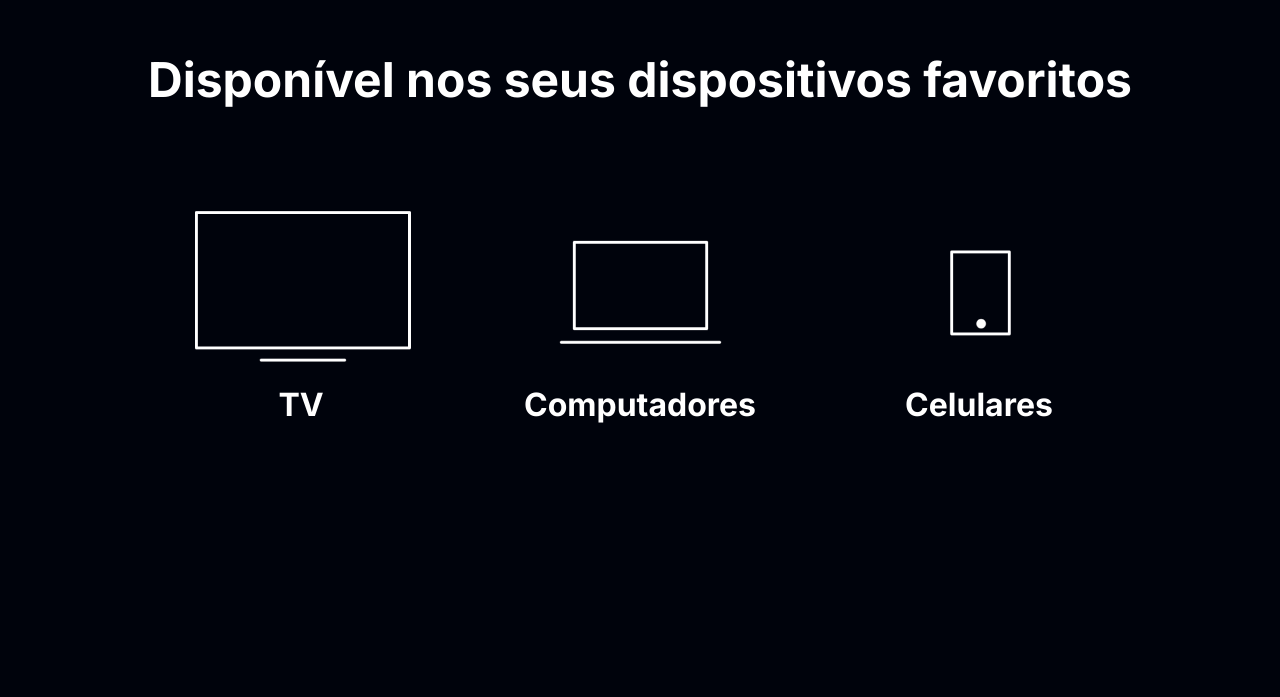
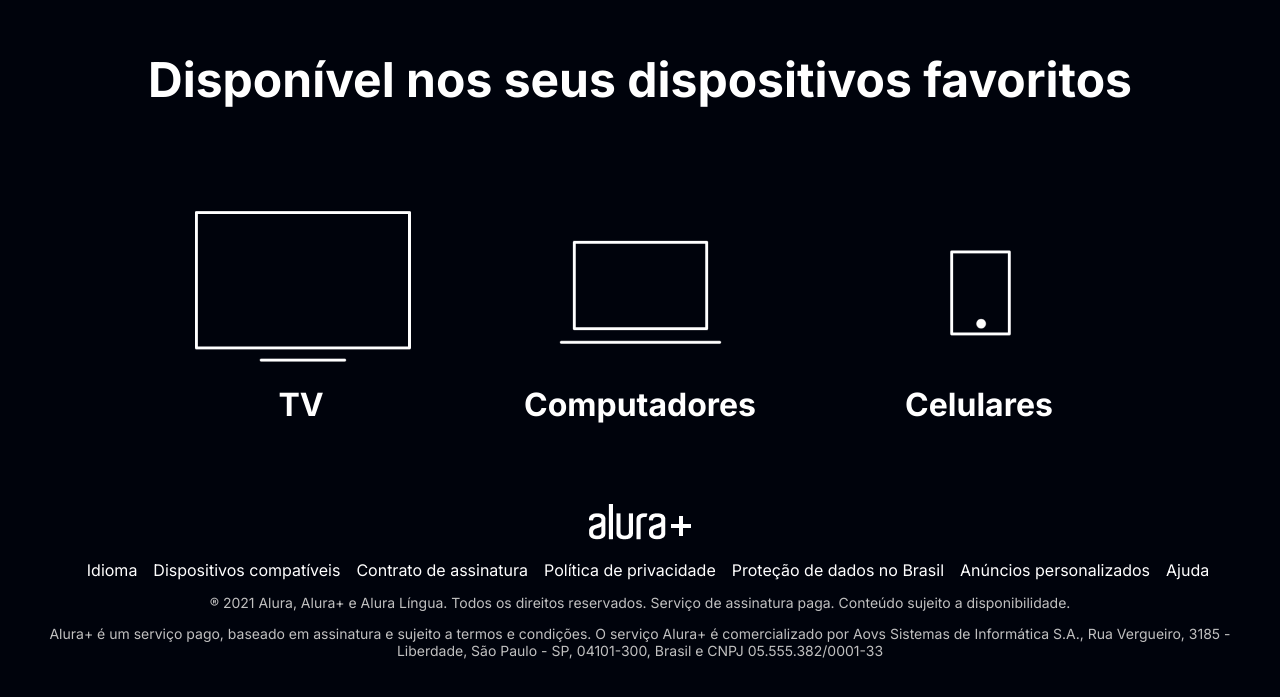
Before and after one commit to marcoslaerte/alura-plus, a plain HTML site: page index.html in a window 1280 px wide. Shown: the part 3790-4487 px from the top of the page. Before the commit the page ends 4294 px from the top, so only its background shows below. Drawn offline with Linux system fonts and the light colour scheme.

Commit message:
Estilizando o footer

```diff
--- a/index.html
+++ b/index.html
@@ -70,6 +70,39 @@
         </ul>
     </section>
 
+    <footer class="rodape">
+        <img src="img/Logo.png" alt="Alura+" class="rodape__logo">
+        <ul class="rodape__lista">
+            <li class="lista__link">
+                <a href="#">Idioma</a>
+            </li>
+            <li class="lista__link">
+                <a href="#">Dispositivos compatíveis</a>
+            </li>
+            <li class="lista__link">
+                <a href="#">Contrato de assinatura</a>
+            </li>
+            <li class="lista__link">
+                <a href="#">Política de privacidade</a>
+            </li>
+            <li class="lista__link">
+                <a href="#">Proteção de dados no Brasil</a>
+            </li>
+            <li class="lista__link">
+                <a href="#">Anúncios personalizados</a>
+            </li>
+            <li class="lista__link">
+                <a href="#">Ajuda</a>
+            </li>
+        </ul>
+        <p class="rodape__texto">
+            ® 2021 Alura, Alura+ e Alura Língua. Todos os direitos reservados. Serviço de assinatura paga. Conteúdo sujeito a disponibilidade.
+        </p>
+        <p class="rodape__texto">
+            Alura+ é um serviço pago, baseado em assinatura e sujeito a termos e condições. O serviço Alura+ é comercializado por Aovs Sistemas de Informática S.A., Rua Vergueiro, 3185 - Liberdade, São Paulo - SP, 04101-300, Brasil e CNPJ 05.555.382/0001-33
+        </p>
+    </footer>
+
 </body>
 
 </html>
--- a/styles.css
+++ b/styles.css
@@ -115,3 +115,27 @@
     font-size: 32px;
     color: var(--branco-principal);
 }
+
+.rodape {
+    text-align: center;
+     margin: 5em 3em;
+}
+
+.rodape__lista {
+    display: flex;
+    justify-content: center;
+    list-style-type: none;
+    margin-top: 1em;
+}
+
+.lista__link a {
+    text-decoration: none;
+    color: var(--branco-principal);
+    margin-left: 1em;
+}
+
+.rodape__texto {
+    margin: 1em 0;
+    color: var(--cinza-secundario);
+    font-size: 14px;
+}
```
Also changed, not shown: img/Logo.png (added).
